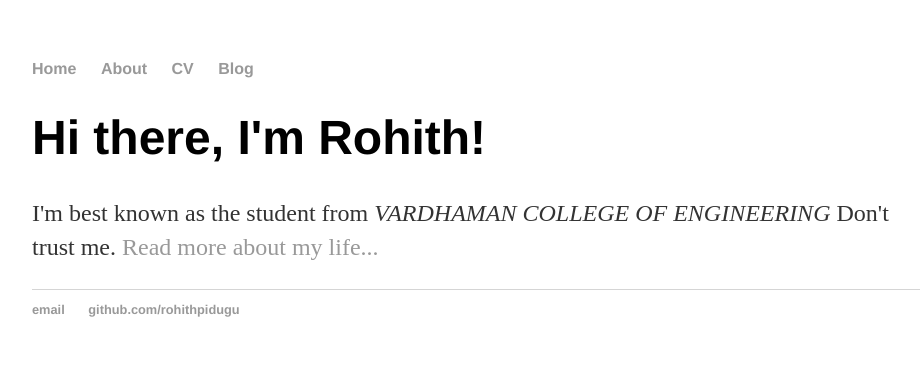
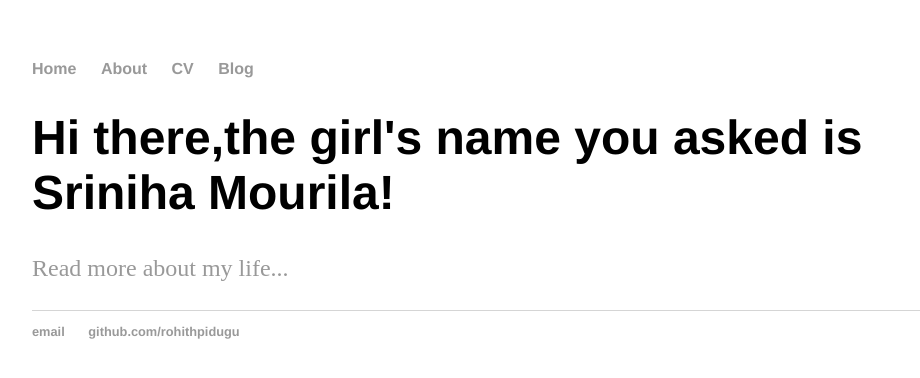
Before and after one commit to rohithpidugu/rohithpidugu.github.io, a Jekyll site: the page index.html, which Jekyll copies as it is, in a window 1280 px wide. Shown: the top 378 px of the page, without its empty margins (160-1080 px from the left). Built offline with Jekyll 4.4.1, drawn with Linux system fonts in a browser that asks for light colours.

Commit message:
Update index.html

```diff
--- a/index.html
+++ b/index.html
@@ -16,8 +16,8 @@
 		</nav>
 		<div class="container">
     		<div class="blurb">
-        		<h1>Hi there, I'm Rohith!</h1>
-				<p>I'm best known as the student from <em>VARDHAMAN COLLEGE OF ENGINEERING</em> Don't trust me. <a href="/about">Read more about my life...</a></p>
+        		<h1>Hi there,the girl's name you asked is Sriniha Mourila!</h1>
+				<p><em></em><a href="/about">Read more about my life...</a></p>
     		</div><!-- /.blurb -->
 		</div><!-- /.container -->
 		<footer>
```
